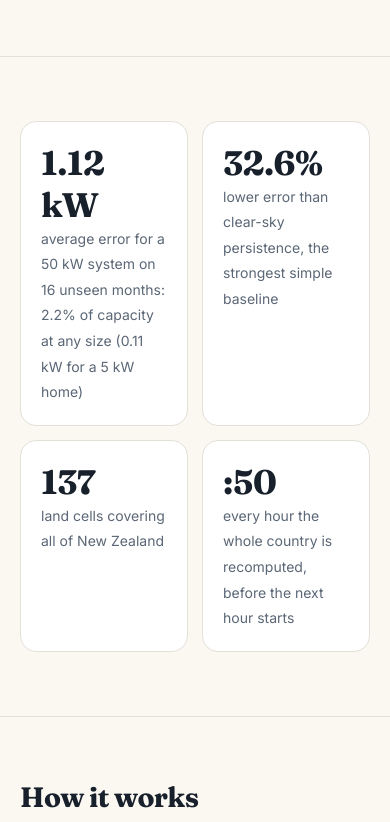
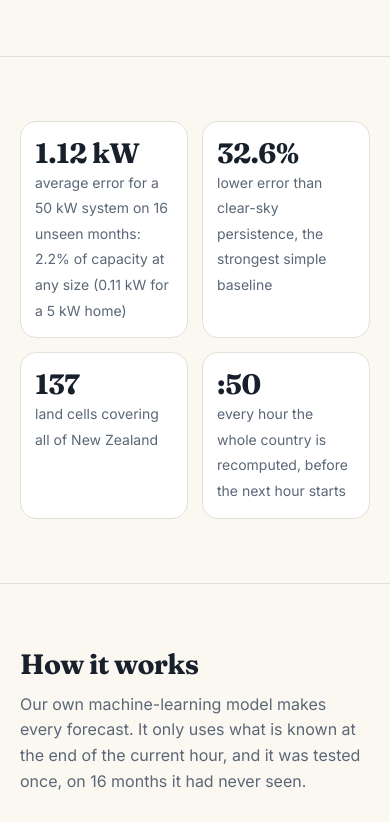
Before and after one commit to nashwu0117/SolarCast-Lite, a plain HTML site: page docs/index.html in a window 390 px wide. Shown: the part 1230-2052 px from the top of the page. Drawn offline with Linux system fonts and the light colour scheme.

Commit message:
fix(site): no sideways page scroll on phones
At about 270-390 px the new four-column results table and the stat cards
pushed the page wider than the screen. On small screens tables now scroll
inside their own box and the stat cards wrap to fit.

Co-Authored-By: Claude Opus 5.5 <noreply@anthropic.com>

```diff
--- a/docs/index.html
+++ b/docs/index.html
@@ -70,7 +70,10 @@
   th { font-size: 13px; color: var(--muted); font-weight: 600; }
   td:not(:first-child), th:not(:first-child) { text-align: right; }
   td[lang-zh], th[lang-zh] { text-align: left !important; }
-  @media (max-width: 600px) { th, td { padding: 10px 8px; font-size: 14px; } .bar { display: none; } }
+  @media (max-width: 600px) { th, td { padding: 10px 8px; font-size: 14px; } .bar { display: none; }
+    table { display: block; overflow-x: auto; -webkit-overflow-scrolling: touch; }
+    .stats { grid-template-columns: repeat(auto-fit, minmax(min(100%, 140px), 1fr)); } .stat { padding: 14px; min-width: 0; }
+    .stat b { font-size: 28px; } }
   tr.me td { font-weight: 600; background: color-mix(in srgb, var(--sun) 10%, transparent); }
   .bar { display: inline-block; height: 8px; border-radius: 4px; background: var(--sun); vertical-align: middle; margin-left: 10px; }
   .two { display: grid; grid-template-columns: 1fr 1fr; gap: 16px; }
```
